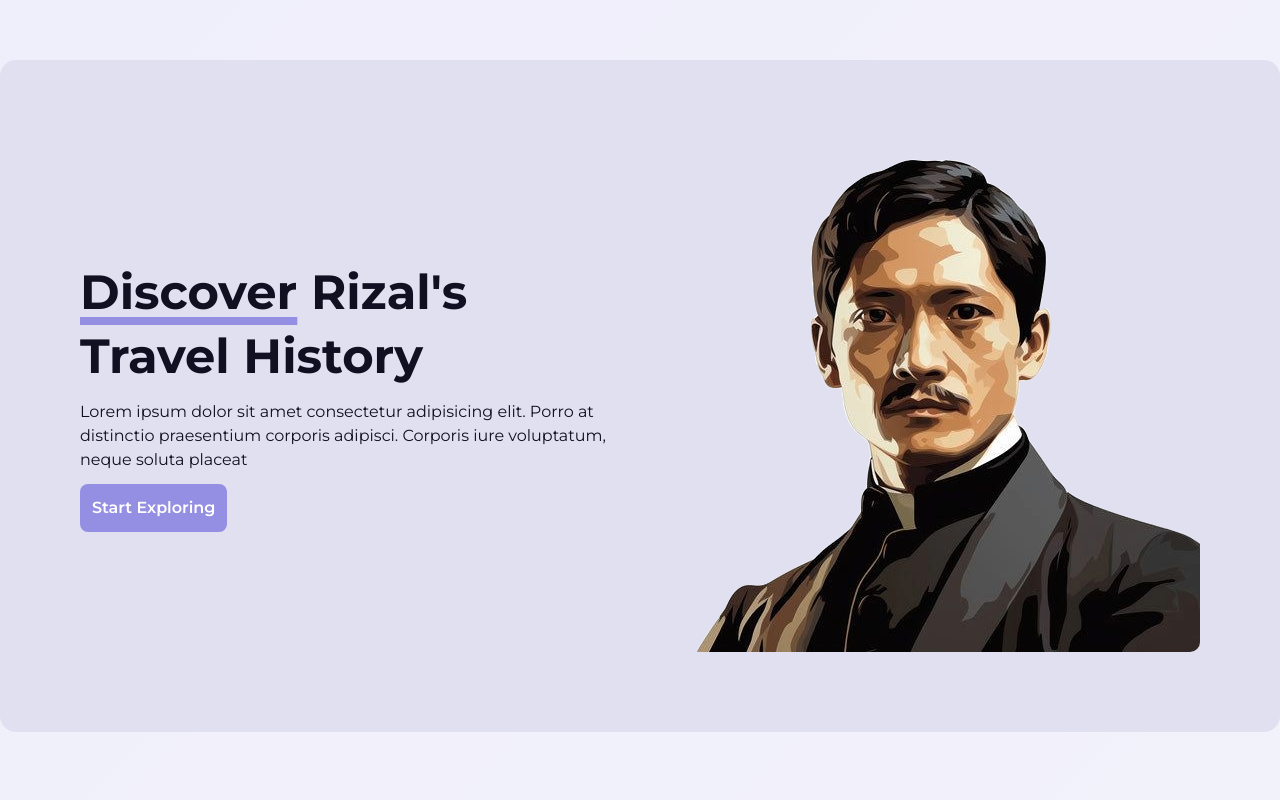
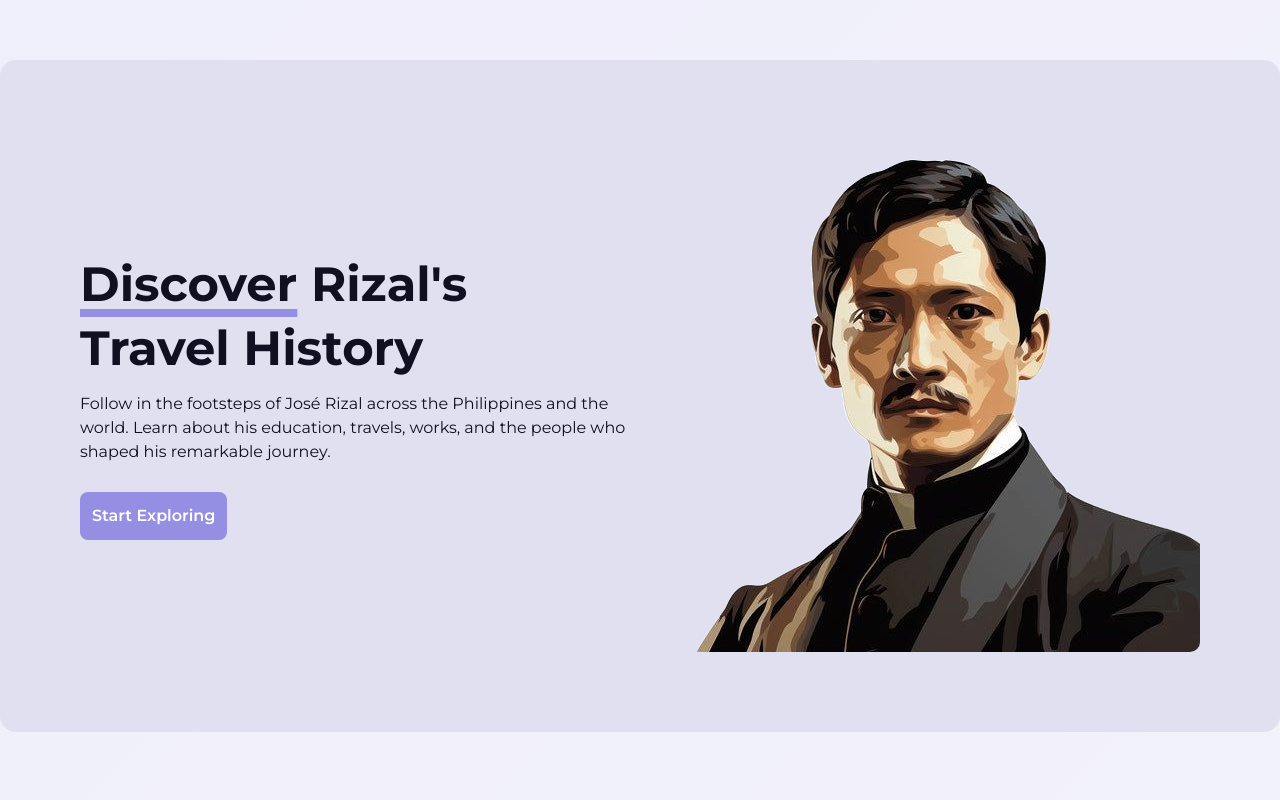
Before and after one commit to Jaizzer/rizal-itinerary, a React (Vite) app: page / in a window 1280 px wide. Shown: the top 800 px of the page. Built offline with nearby package versions, Linux system fonts and the light colour scheme.

Commit message:
feat: Replace template text

```diff
--- a/src/HomePage.tsx
+++ b/src/HomePage.tsx
@@ -35,12 +35,12 @@ export default function HomePage(): JSX.Element {
 							<br /> Travel History
 						</h1>
 						<p>
-							Lorem ipsum dolor sit amet consectetur adipisicing elit. Porro at
-							distinctio praesentium corporis adipisci. Corporis iure voluptatum,
-							neque soluta placeat
+							Follow in the footsteps of José Rizal across the Philippines and the
+							world. Learn about his education, travels, works, and the people who
+							shaped his remarkable journey.
 						</p>
 						<button
-							className="bg-primary hover:bg-accent justify-self-start rounded-md p-3 text-center font-semibold text-white"
+							className="bg-primary hover:bg-accent justify-self-start rounded-md mt-4 p-3 text-center font-semibold text-white"
 							onClick={handleScrollToTours}
 						>
 							Start Exploring
```
